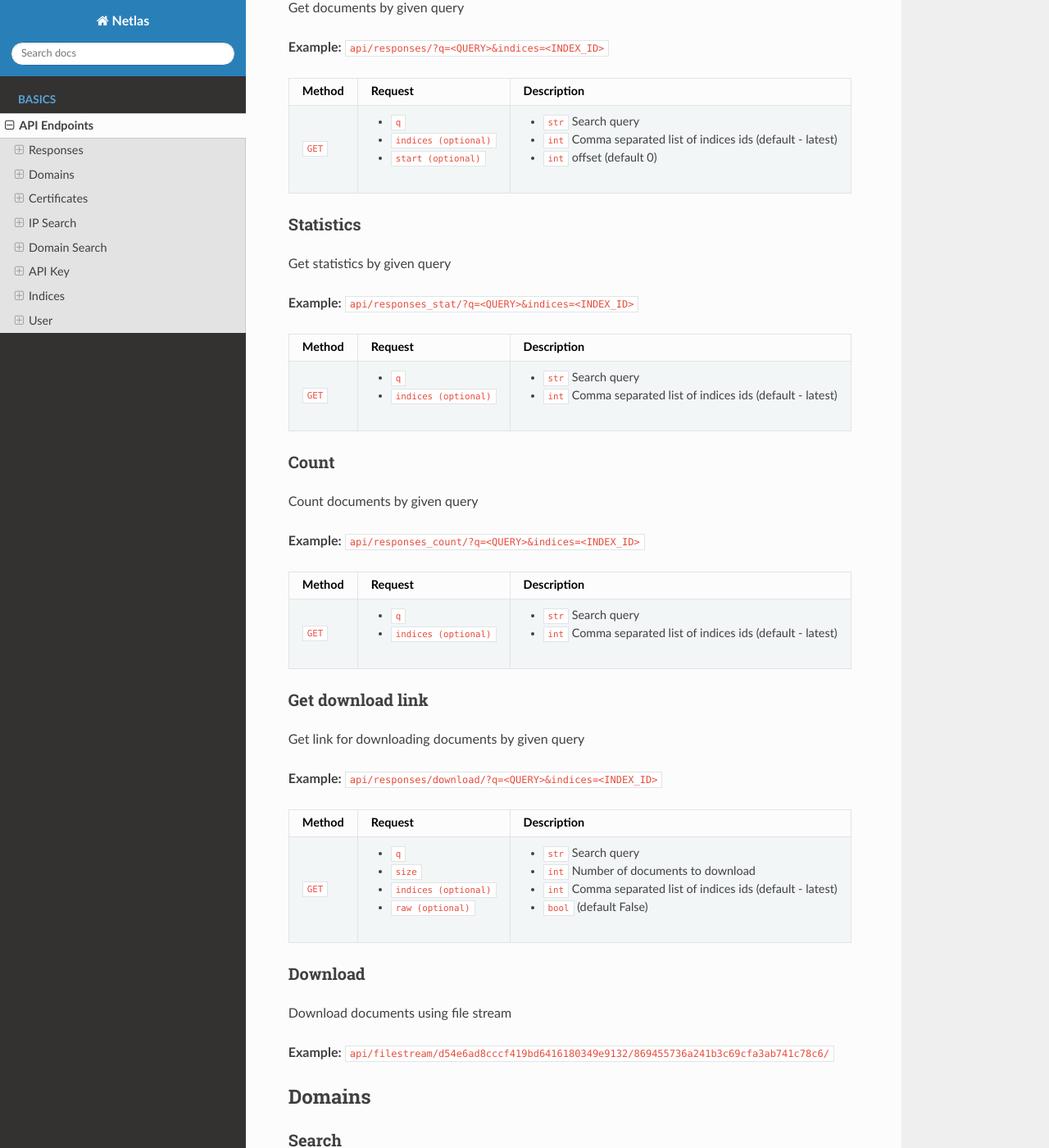
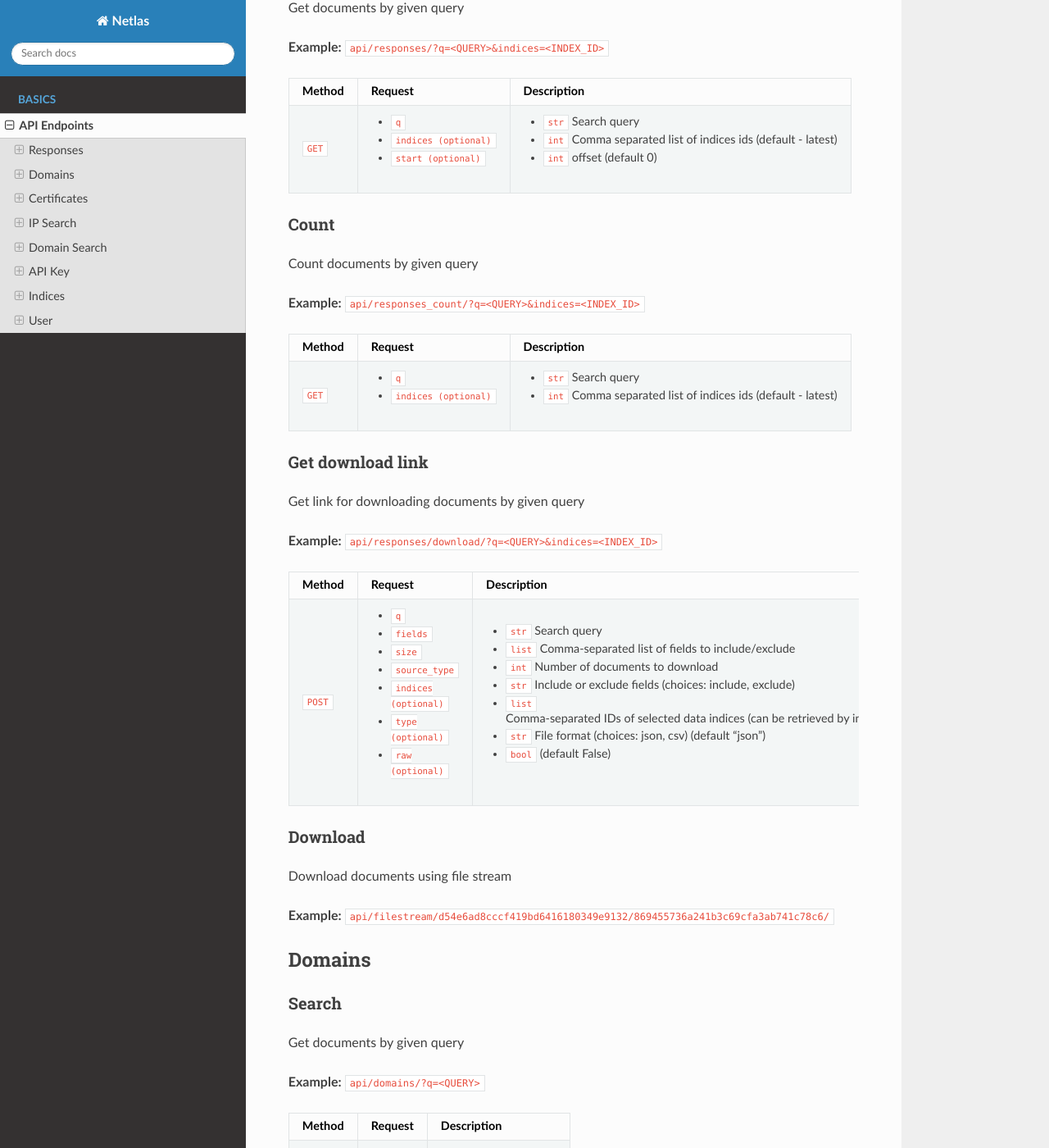
Before and after one commit to netlas-io/netlas-api, a Sphinx documentation site: the page built from docs/source/API_endpoints.rst, in a window 1280 px wide and 1400 px high, scrolled down 494 px. Shown: the whole window at 82% size. Built offline with Sphinx 7.4.7 and the Read the Docs theme 2.0.0, drawn with Linux system fonts in a browser that asks for light colours; some of the changed text lies outside the part shown.

Commit message:
download endpoint documentation fixed

```diff
--- a/docs/source/API_endpoints.rst
+++ b/docs/source/API_endpoints.rst
@@ -20,20 +20,6 @@
 | ``GET``  | * ``q``                      |* ``str`` Search query                                           |
 |          | * ``indices (optional)``     |* ``int`` Comma separated list of indices ids (default - latest) |
 |          | * ``start (optional)``       |* ``int`` offset (default 0)                                     |
-+----------+------------------------------+-----------------------------------------------------------------+
-
-
-Statistics
-+++++++++++++++++++
-Get statistics by given query
-
-**Example:** ``api/responses_stat/?q=<QUERY>&indices=<INDEX_ID>``
-
-+----------+------------------------------+-----------------------------------------------------------------+
-| Method   |  Request                     |  Description                                                    |
-+==========+==============================+=================================================================+
-| ``GET``  | * ``q``                      |* ``str`` Search query                                           |
-|          | * ``indices (optional)``     |* ``int`` Comma separated list of indices ids (default - latest) |
 +----------+------------------------------+-----------------------------------------------------------------+
 
 
@@ -57,14 +43,17 @@
 
 **Example:** ``api/responses/download/?q=<QUERY>&indices=<INDEX_ID>``
 
-+----------+------------------------------+-----------------------------------------------------------------+
-| Method   |  Request                     |  Description                                                    |
-+==========+==============================+=================================================================+
-| ``GET``  | * ``q``                      |* ``str`` Search query                                           |
-|          | * ``size``                   |* ``int`` Number of documents to download                        |
-|          | * ``indices (optional)``     |* ``int`` Comma separated list of indices ids (default - latest) |
-|          | * ``raw (optional)``         |* ``bool`` (default False)                                       |
-+----------+------------------------------+-----------------------------------------------------------------+
++-----------+------------------------------+----------------------------------------------------------------------------------------------------------------+
+| Method    |  Request                     |  Description                                                                                                   |
++===========+==============================+================================================================================================================+
+| ``POST``  | * ``q``                      |* ``str`` Search query                                                                                          |
+|           | * ``fields``                 |* ``list`` Comma-separated list of fields to include/exclude                                                    |
+|           | * ``size``                   |* ``int`` Number of documents to download                                                                       |
+|           | * ``source_type``            |* ``str`` Include or exclude fields (choices: include, exclude)                                                 |
+|           | * ``indices (optional)``     |* ``list`` Comma-separated IDs of selected data indices (can be retrieved by indices method) (default - latest) |
+|           | * ``type (optional)``        |* ``str`` File format (choices: json, csv) (default "json")                                                     |
+|           | * ``raw (optional)``         |* ``bool`` (default False)                                                                                      |
++-----------+------------------------------+----------------------------------------------------------------------------------------------------------------+
 
 
 Download
@@ -72,9 +61,6 @@
 Download documents using file stream
 
 **Example:** ``api/filestream/d54e6ad8cccf419bd6416180349e9132/869455736a241b3c69cfa3ab741c78c6/``
-
-
-
 
 
 Domains
@@ -111,14 +97,17 @@
 
 **Example:** ``api/domains/download/?q=<QUERY>``
 
-+----------+------------------------------+-----------------------------------------------------------------+
-| Method   |  Request                     |  Description                                                    |
-+==========+==============================+=================================================================+
-| ``GET``  | * ``q``                      |* ``str`` Search query                                           |
-|          | * ``size``                   |* ``int`` Number of documents to download                        |
-|          | * ``indices (optional)``     |* ``int`` Comma separated list of indices ids (default - latest) |
-|          | * ``raw (optional)``         |* ``bool`` (default False)                                       |
-+----------+------------------------------+-----------------------------------------------------------------+
++-----------+------------------------------+----------------------------------------------------------------------------------------------------------------+
+| Method    |  Request                     |  Description                                                                                                   |
++===========+==============================+================================================================================================================+
+| ``POST``  | * ``q``                      |* ``str`` Search query                                                                                          |
+|           | * ``fields``                 |* ``list`` Comma-separated list of fields to include/exclude                                                    |
+|           | * ``size``                   |* ``int`` Number of documents to download                                                                       |
+|           | * ``source_type``            |* ``str`` Include or exclude fields (choices: include, exclude)                                                 |
+|           | * ``indices (optional)``     |* ``list`` Comma-separated IDs of selected data indices (can be retrieved by indices method) (default - latest) |
+|           | * ``type (optional)``        |* ``str`` File format (choices: json, csv) (default "json")                                                     |
+|           | * ``raw (optional)``         |* ``bool`` (default False)                                                                                      |
++-----------+------------------------------+----------------------------------------------------------------------------------------------------------------+
 
 
 Download
@@ -165,13 +154,17 @@
 
 **Example:** ``api/certs/download/?q=<QUERY>``
 
-+----------+------------------------------+-----------------------------------------------------------------+
-| Method   |  Request                     |  Description                                                    |
-+==========+==============================+=================================================================+
-| ``GET``  | * ``q``                      |* ``str`` Search query                                           |
-|          | * ``size``                   |* ``int`` Number of documents to download                        |
-|          | * ``raw (optional)``         |* ``bool`` (default False)                                       |
-+----------+------------------------------+-----------------------------------------------------------------+
++-----------+------------------------------+----------------------------------------------------------------------------------------------------------------+
+| Method    |  Request                     |  Description                                                                                                   |
++===========+==============================+================================================================================================================+
+| ``POST``  | * ``q``                      |* ``str`` Search query                                                                                          |
+|           | * ``fields``                 |* ``list`` Comma-separated list of fields to include/exclude                                                    |
+|           | * ``size``                   |* ``int`` Number of documents to download                                                                       |
+|           | * ``source_type``            |* ``str`` Include or exclude fields (choices: include, exclude)                                                 |
+|           | * ``indices (optional)``     |* ``list`` Comma-separated IDs of selected data indices (can be retrieved by indices method) (default - latest) |
+|           | * ``type (optional)``        |* ``str`` File format (choices: json, csv) (default "json")                                                     |
+|           | * ``raw (optional)``         |* ``bool`` (default False)                                                                                      |
++-----------+------------------------------+----------------------------------------------------------------------------------------------------------------+
 
 
 Download
```
Also changed, not shown: other parts of docs/source/API_endpoints.rst (+1 -1 lines).
